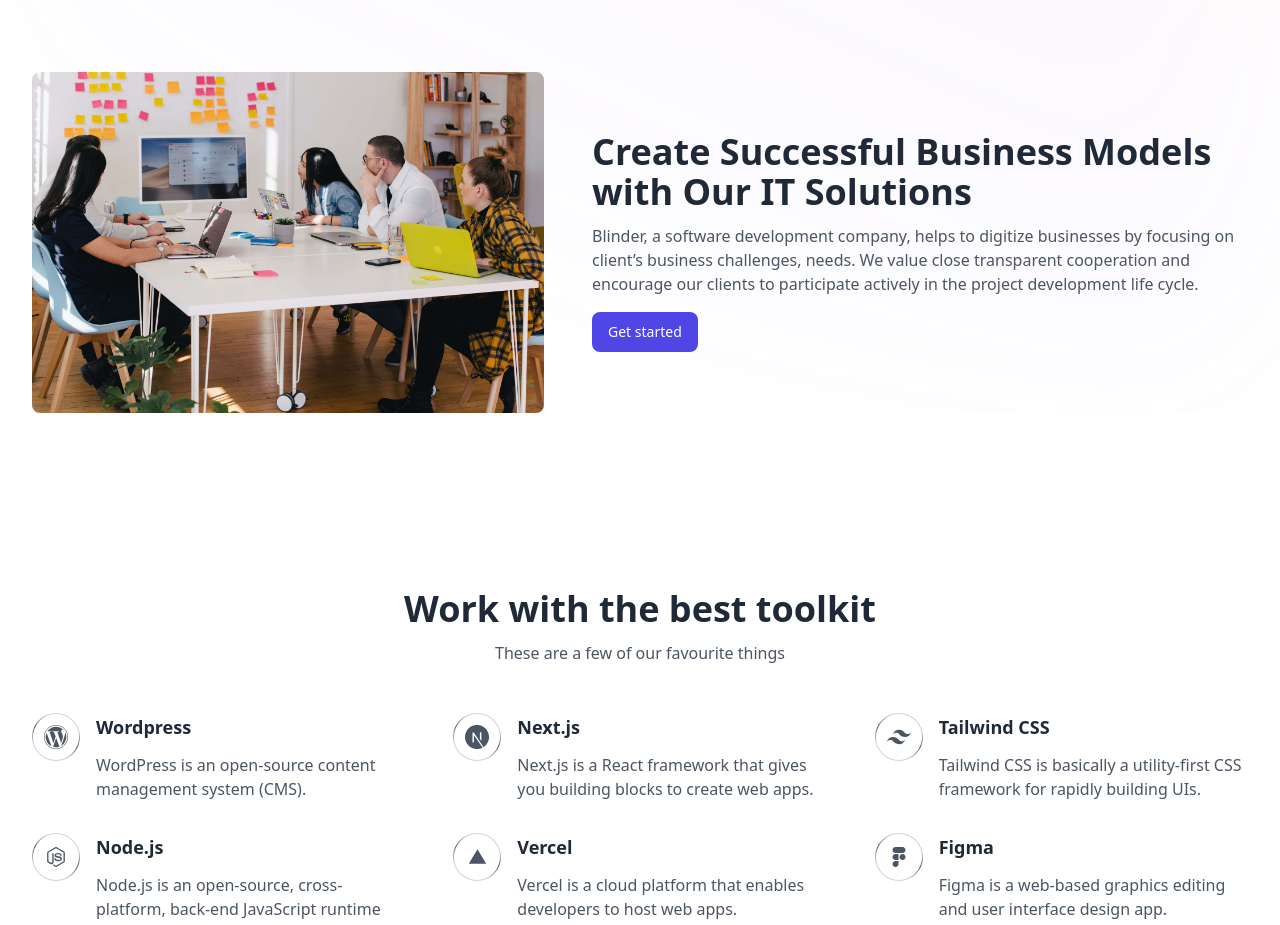
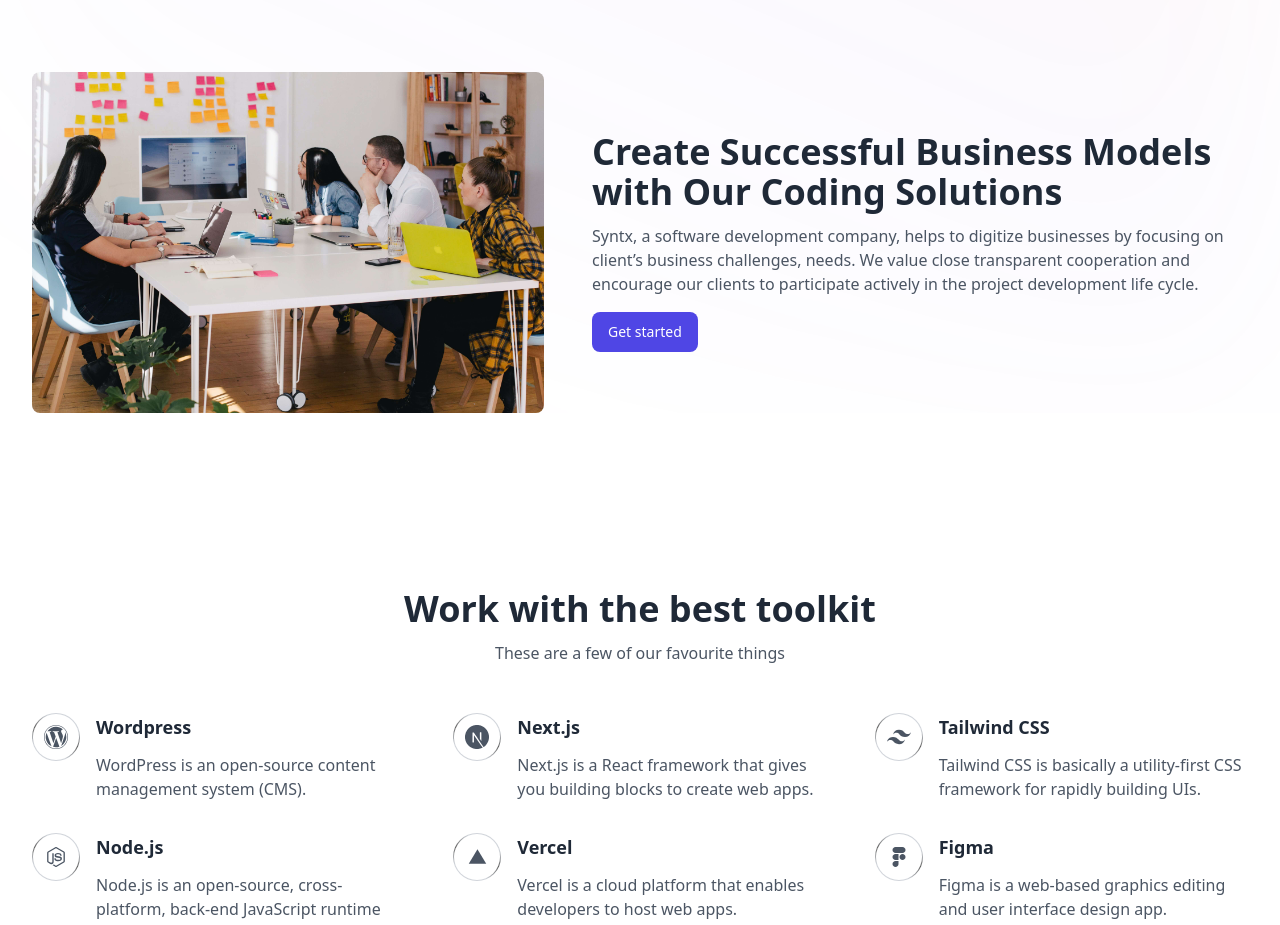
Before and after one commit to rahulblob/reactjs-website, a Next.js app: page / in a window 1280 px wide. Shown: the part 1040-1965 px from the top of the page. Built offline with nearby package versions, Linux system fonts and the light colour scheme.

Commit message:
Update index.jsx

```diff
--- a/components/ui/CTA/index.jsx
+++ b/components/ui/CTA/index.jsx
@@ -13,10 +13,10 @@
                     </div>
                     <div className="max-w-xl mt-6 md:mt-0 lg:max-w-2xl">
                         <h2 className="text-gray-800 text-3xl font-semibold sm:text-4xl">
-                            Create Successful Business Models with Our IT Solutions
+                            Create Successful Business Models with Our Coding Solutions
                         </h2>
                         <p className="mt-3 text-gray-600">
-                            Blinder, a software development company, helps to digitize businesses by focusing on client’s business challenges, needs. We value close transparent cooperation and encourage our clients to participate actively in the project development life cycle.
+                            Syntx, a software development company, helps to digitize businesses by focusing on client’s business challenges, needs. We value close transparent cooperation and encourage our clients to participate actively in the project development life cycle.
                         </p>
                         <NavLink
                             href="/get-started"
```
